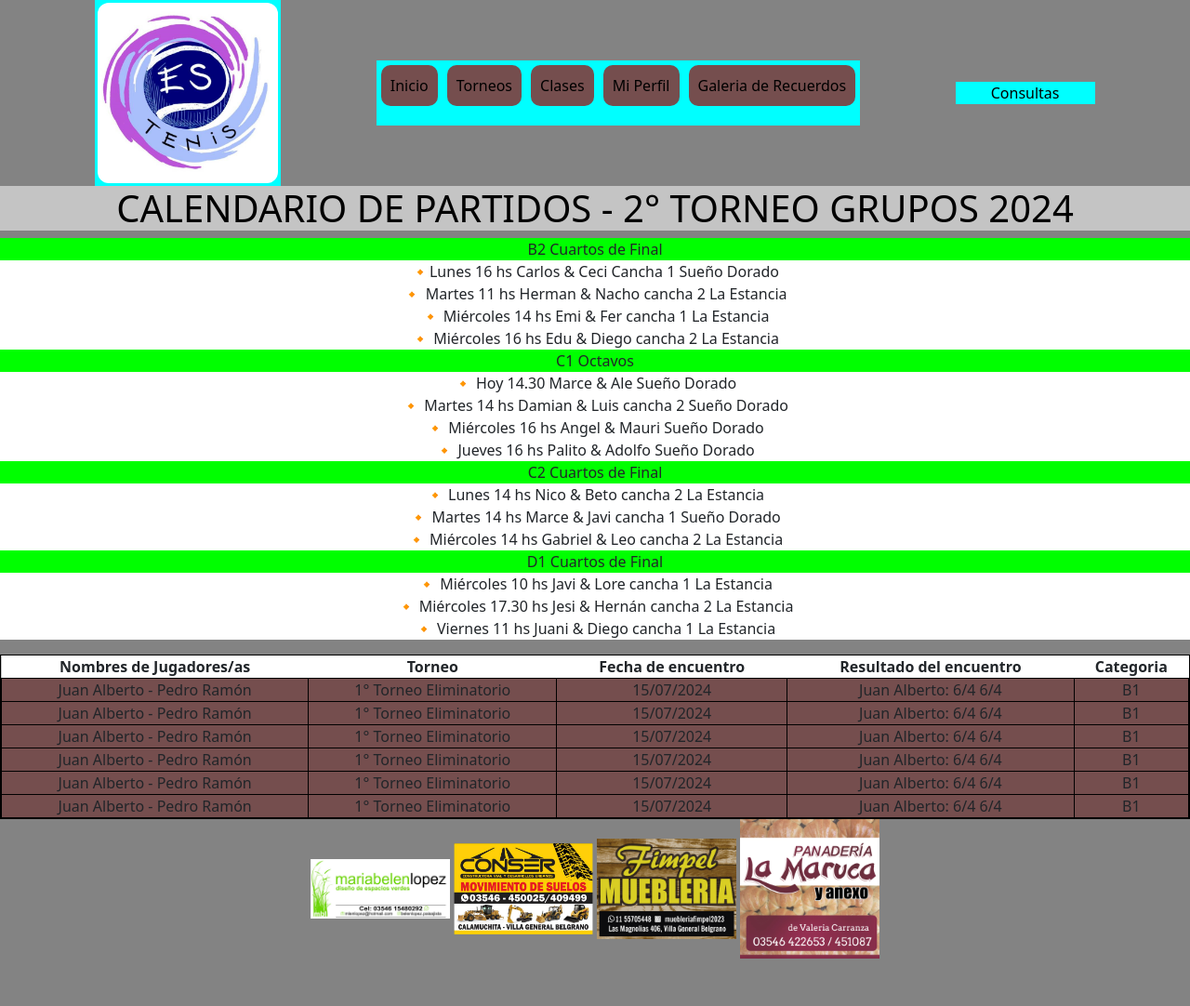
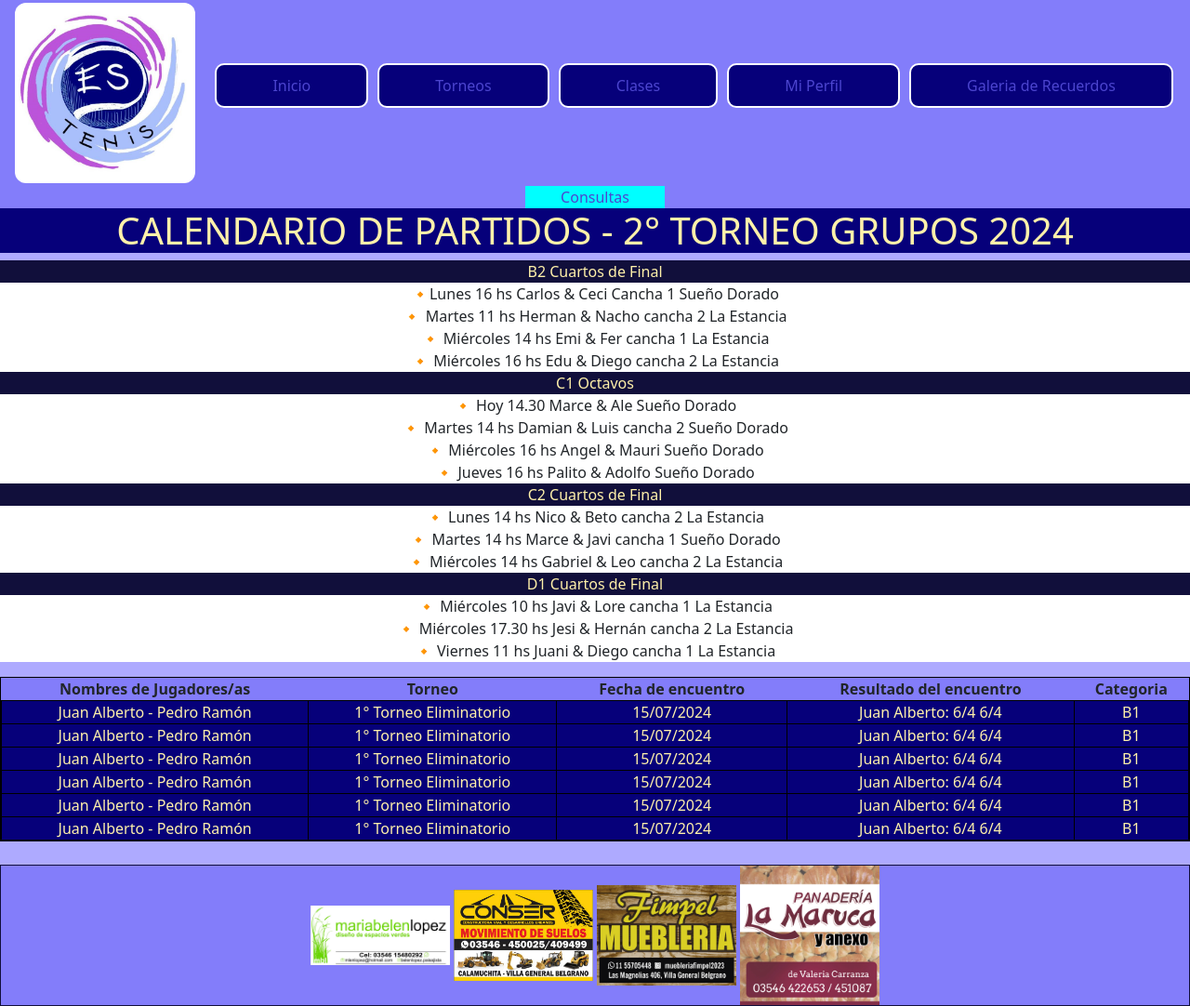
Before and after one commit to Javi-Mars/1project, a website: page pages/torneos.html in a window 1280 px wide. Shown: the whole page at 93% size. Before the commit the page ends 1031 px from the top, so only its background shows below. Drawn offline with nearby package versions, Linux system fonts and the light colour scheme; a web font is replaced by a local one.

Commit message:
version-color

```diff
--- a/scss/_torneos.scss
+++ b/scss/_torneos.scss
@@ -1,7 +1,10 @@
-$fondo: #c4c4c4 ;
-$contenedores: #838383 ;
-$color-fuente: #000000 ;
-$contenedores2: #754e4e ;
+$fondo: #AEAAFF ;
+$contenedores: #837DFA ;
+$contenedores2: #06007A ;
+$separadores: #110F3B ;
+$color-fuente: #4C45CF ;
+$color-fuente2: #FFF1AA ;
+
 
 
 
@@ -30,7 +33,7 @@ $contenedores2: #754e4e ;
 
 
         .logo-estenis{
-            background-color: aqua;
+
             text-align: center;
             flex-basis: 50px;
             img{
@@ -41,7 +44,7 @@ $contenedores2: #754e4e ;
 
         }
         .nav-bar{
-            background-color: aqua;
+
 
 
 
@@ -57,6 +60,7 @@ $contenedores2: #754e4e ;
                     background-color: $contenedores2;
                     text-align: center;
                     padding: 10px;
+                    border: solid 2px white;
                     border-radius: 10px;
                     margin: 5px;
                     &:hover{
@@ -64,6 +68,8 @@ $contenedores2: #754e4e ;
                     }
 
                     .item-lista-link{
+                        padding: 50px;
+                        margin: auto;
                         color: $color-fuente;
                         text-decoration: none;
                         &:hover{
@@ -89,40 +95,45 @@ $contenedores2: #754e4e ;
         text-align: center;
         .text{
             h1{
-                color: $color-fuente;
+                color: $color-fuente2 ;
                 text-align: center;
-                background-color: $fondo;
+                background-color: $contenedores2;
             }
             .lista-partidos{
                 padding: 0;
                 text-align: center;
                 .item-categoria{
                     list-style-type: none;
-                    background-color: lime;
+                    background-color: $separadores;
+                    color: $color-fuente2;
                     width: 100%;
                 }
                 .item-partido{
                     list-style-type: none;
                     background-color: white;
+                    &:hover{
+                        background-color: $fondo ;
+                    }
                 }
             }
         }
         .container-tabla{
             border: solid 1px black;
-            background-color: #c4c4c4;
+            background-color: $contenedores;
             .tabla-resultados{
                 margin:auto;
                 width: 100%;
                 thead{
-                    background-color: white;
+                    background-color: $contenedores;
 
 
                 }
                 tbody{
                     tr{
-                        background-color: #754e4e;
+                        background-color: $contenedores2;
+                        color: $color-fuente2;
                         &:hover{
-                            background-color: aqua;
+                            background-color: $separadores;
                         }
                     }
                     td{
@@ -163,4 +174,8 @@ $contenedores2: #754e4e ;
             }
         }
     }
+    .footer{
+        display: flex;
+        flex-direction: column;
+    }
 }
--- a/scss/sytles.scss
+++ b/scss/sytles.scss
@@ -1,7 +1,7 @@
-$fondo: #c4c4c4 ;
-$contenedores: #838383 ;
-$color-fuente: #000000 ;
-$contenedores2: #754e4e ;
+$fondo: #AEAAFF;
+$contenedores: #837DFA ;
+$color-fuente: #110F3B ;
+$contenedores2: #06007A ;
 
 @import "torneos";
 
@@ -12,7 +12,7 @@ $contenedores2: #754e4e ;
 }
 
 .body{
-    background-color: $contenedores;
+    background-color: $fondo;
 
 
     .header{
@@ -30,7 +30,7 @@ $contenedores2: #754e4e ;
 
 
         .logo-estenis{
-            background-color: aqua;
+
             text-align: center;
             flex-basis: 50px;
             img{
@@ -41,7 +41,7 @@ $contenedores2: #754e4e ;
 
         }
         .nav-bar{
-            background-color: aqua;
+
 
 
 
@@ -103,8 +103,10 @@ $contenedores2: #754e4e ;
     }
 
     .footer{
+        background-color: $contenedores;
         text-align: center;
-
+        border: 1px solid $separadores ;
+        margin-top: 25px;
         .comercios-auspicios{
             .logo-comercio{
                 width: 150px;
```
Also changed, not shown: css/sytles.css, 1 other file.
